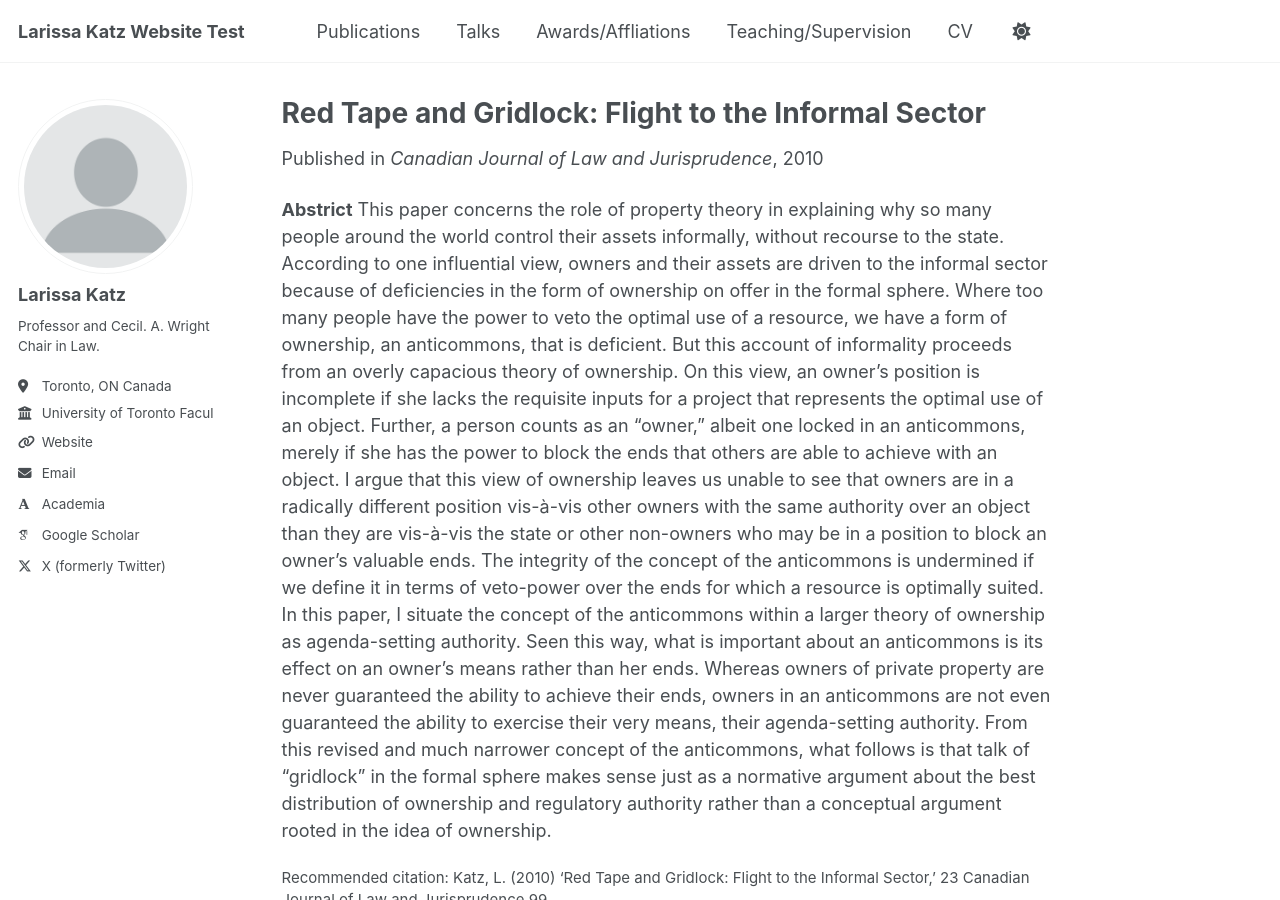
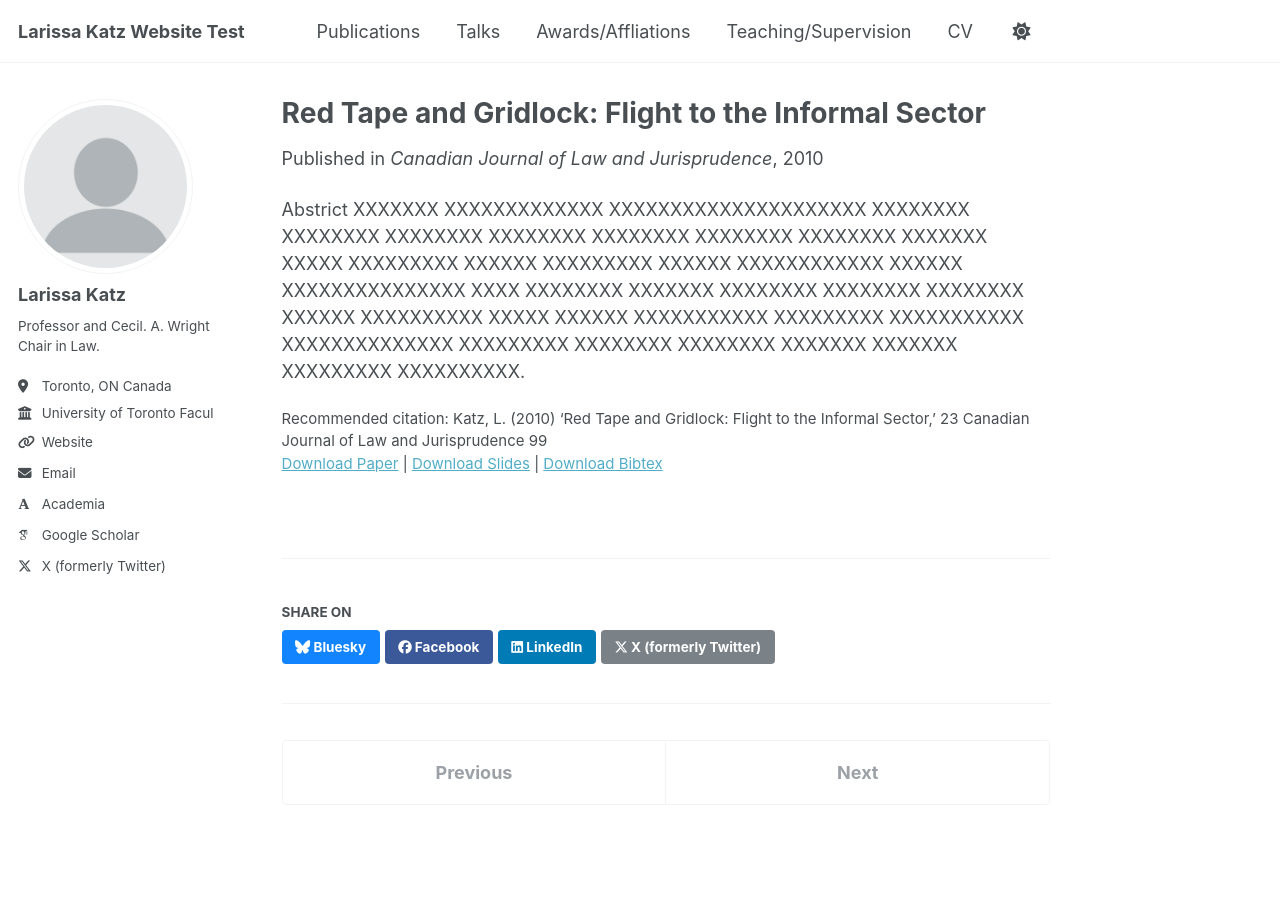
Before and after one commit to TinyMagician/LKWebsiteProject.github.io, a Jekyll site: the page built from _publications/2010-03-01-red-tape.md, in a window 1280 px wide and 900 px high. Built offline with Jekyll 4.4.1, drawn with Linux system fonts in a browser that asks for light colours; some web fonts are replaced; a script that is not in the unit is left out.

Commit message:
Revert "Update publication excerpts and abstracts"
This reverts commit 6fed6e1c42b837c7b66472a9e984c9a3b2d43a49.

```diff
--- a/_publications/2010-03-01-red-tape.md
+++ b/_publications/2010-03-01-red-tape.md
@@ -3,7 +3,7 @@ title: "Red Tape and Gridlock: Flight to the Informal Sector"
 collection: publications
 category: manuscripts
 permalink: /publication/2010-03-01-red-tape
-excerpt: 'This paper concerns the role of property theory in explaining why so many people around the world control their assets informally, without recourse to the state. According to one influential view, owners and their assets are driven to the ......'
+excerpt: 'This is a short descriptions of the paper: XXXXXX XXXXXXXX XXXXXXXXXXX XXXXX XXXXXXX XXXXXXXXXXXXX XXXXXX XXXXXXXX XXXXXXXXX XXXXXXXXX XXXXXXXX XXXXXXXXX.'
 date: 2010-03-01
 venue: 'Canadian Journal of Law and Jurisprudence'
 slidesurl: ''
@@ -11,6 +11,4 @@ paperurl: ''
 bibtexurl: ''
 citation: 'Katz, L. (2010) ‘Red Tape and Gridlock: Flight to the Informal Sector,’ 23 Canadian Journal of Law and Jurisprudence 99'
 ---
-**Abstrict**
-This paper concerns the role of property theory in explaining why so many people around the world control their assets informally, without recourse to the state. According to one influential view, owners and their assets are driven to the informal sector because of deficiencies in the form of ownership on offer in the formal sphere. Where too many people have the power to veto the optimal use of a resource, we have a form of ownership, an anticommons, that is deficient. But this account of informality proceeds from an overly capacious theory of ownership. On this view, an owner’s position is incomplete if she lacks the requisite inputs for a project that represents the optimal use of an object. Further, a person counts as an “owner,” albeit one locked in an anticommons, merely if she has the power to block the ends that others are able to achieve with an object. I argue that this view of ownership leaves us unable to see that owners are in a radically different position vis-à-vis other owners with the same authority over an object than they are vis-à-vis the state or other non-owners who may be in a position to block an owner’s valuable ends. The integrity of the concept of the anticommons is undermined if we define it in terms of veto-power over the ends for which a resource is optimally suited.
-In this paper, I situate the concept of the anticommons within a larger theory of ownership as agenda-setting authority. Seen this way, what is important about an anticommons is its effect on an owner’s means rather than her ends. Whereas owners of private property are never guaranteed the ability to achieve their ends, owners in an anticommons are not even guaranteed the ability to exercise their very means, their agenda-setting authority. From this revised and much narrower concept of the anticommons, what follows is that talk of “gridlock” in the formal sphere makes sense just as a normative argument about the best distribution of ownership and regulatory authority rather than a conceptual argument rooted in the idea of ownership.
+Abstrict XXXXXXX XXXXXXXXXXXXX XXXXXXXXXXXXXXXXXXXXX XXXXXXXX XXXXXXXX XXXXXXXX XXXXXXXX XXXXXXXX XXXXXXXX XXXXXXXX XXXXXXX XXXXX XXXXXXXXX XXXXXX XXXXXXXXX XXXXXX XXXXXXXXXXXX XXXXXX XXXXXXXXXXXXXXX XXXX XXXXXXXX XXXXXXX XXXXXXXX XXXXXXXX XXXXXXXX XXXXXX XXXXXXXXXX XXXXX XXXXXX XXXXXXXXXXX XXXXXXXXX XXXXXXXXXXX XXXXXXXXXXXXXX XXXXXXXXX XXXXXXXX XXXXXXXX XXXXXXX XXXXXXX XXXXXXXXX XXXXXXXXXX.
```
Also changed, not shown: _publications/2008-01-01-exclusion-and.md (+2 -3 lines), _publications/2010-02-01-the-moral.md (+2 -3 lines).
